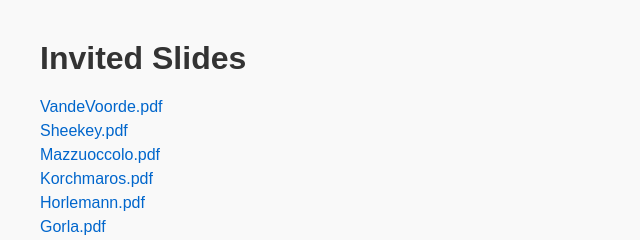
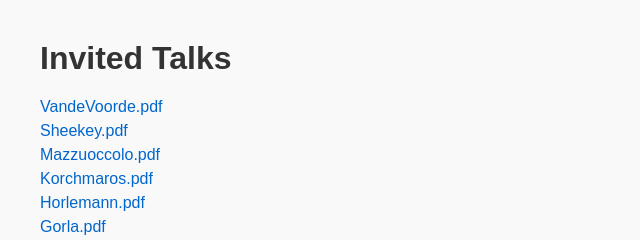
Before and after one commit to mlavrauw/mlavrauw.github.io, a plain HTML site: page Irsee6/Slides/Invited/index.html in a window 1280 px wide. Shown: the full height of the page, 0-640 px from the left. Drawn offline with Linux system fonts and the light colour scheme.

Commit message:
changes slides into talks

```diff
--- a/Irsee6/Slides/Invited/index.html
+++ b/Irsee6/Slides/Invited/index.html
@@ -29,7 +29,7 @@
   </style>
 </head>
 <body>
-  <h1>Invited Slides</h1>
+  <h1>Invited Talks</h1>
   <ul>
     <li><a href="VandeVoorde.pdf">VandeVoorde.pdf</a></li>
     <li><a href="Sheekey.pdf">Sheekey.pdf</a></li>
```
